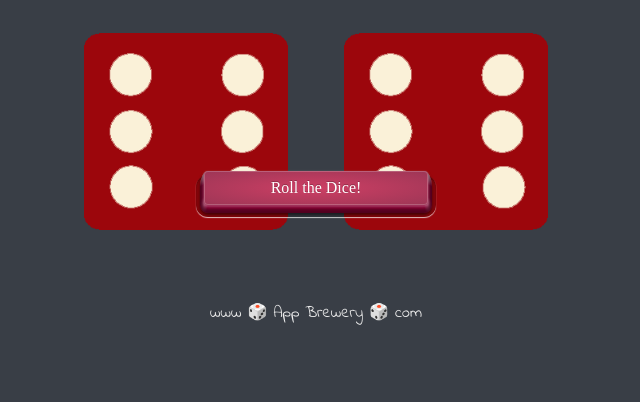
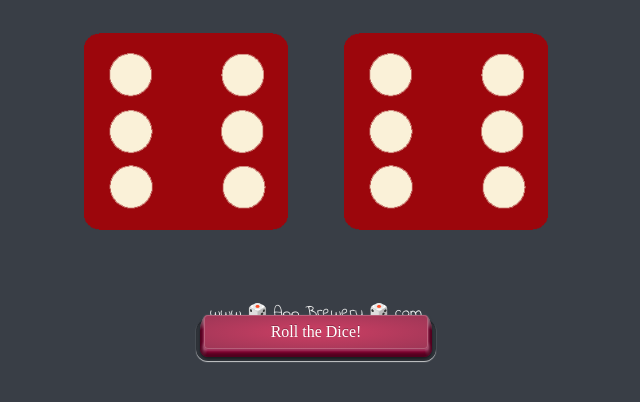
Before and after one commit to hanktchen18/udemy-DiceGame, a plain HTML site: page dicee.html in a window 1280 px wide. Shown: the part 302-704 px from the top of the page, without its empty margins (324-964 px from the left). Drawn offline with Linux system fonts and the light colour scheme.

Commit message:
modify button

```diff
--- a/styles.css
+++ b/styles.css
@@ -36,7 +36,7 @@ img {
   -webkit-appearance: none;
   appearance: none;
   position: fixed;
-  top: 62%;
+  top: 80%;
   left: 50%;
   transform: translate(-50%, -50%);
   border-width: 0;
```
Also changed, not shown: 1 other file.
